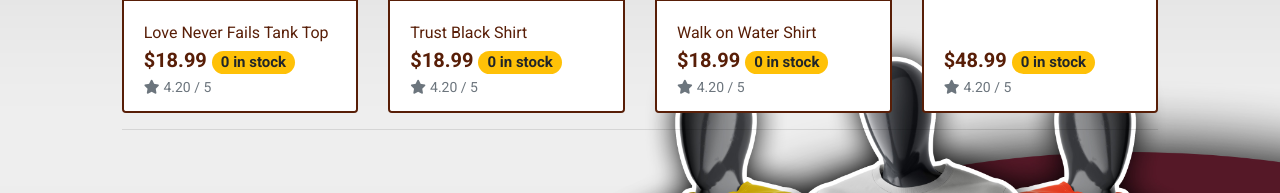
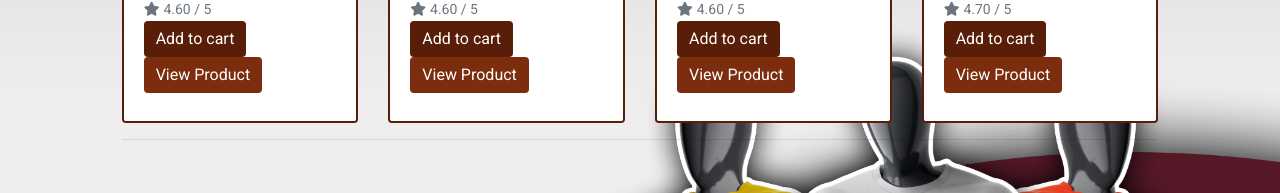
Before and after one commit to Benohene/pb_majestic_cloding, a Django app: page /products/ in a window 1280 px wide. Shown: the part 2632-2825 px from the top of the page. Run offline with Django 4.2, Linux system fonts and the light colour scheme; data comes from the database, SQL or seed files in the repository; parts of the project's set-up code (start-up, migrations or seed data) failed here and were passed over; some libraries are stand-ins or nearby versions.

Commit message:
Added product button and styles

```diff
--- a/products/templates/products/products.html
+++ b/products/templates/products/products.html
@@ -51,6 +51,10 @@
                                         {% else %}
                                         <small class="text-muted">No Rating</small>
                                         {% endif %}
+                                        <p>
+                                            <a href="#" class="btn btn-success border-0" id="cart_btn">Add to cart</a>
+                                            <a href="#" class="btn btn-success border-0" id="view_btn">View Product</a>
+                                        </p>
                                 </div>
                             </div>
                         </div>
--- a/static/css/base.css
+++ b/static/css/base.css
@@ -125,6 +125,28 @@
   border-bottom: 2px solid var(--dark-wine);
 }
 
+#card-footer {
+  background: var(--dark-wine);
+  color: var(--secondary);
+}
+
+#cart_btn {
+  background: var(--dark-wine);
+  color: var(--secondary);
+}
+#cart_btn:hover {
+  background: #000000;
+  color: var(--secondary);
+}
+#view_btn {
+  background: var(--wine);
+  color: var(--secondary);
+}
+
+#view_btn:hover {
+  background: #9e6650;
+  color: var(--secondary);
+}
 /* -------------------------------- End Products */
 
 /* -------------------------------- Media Queries */
```
